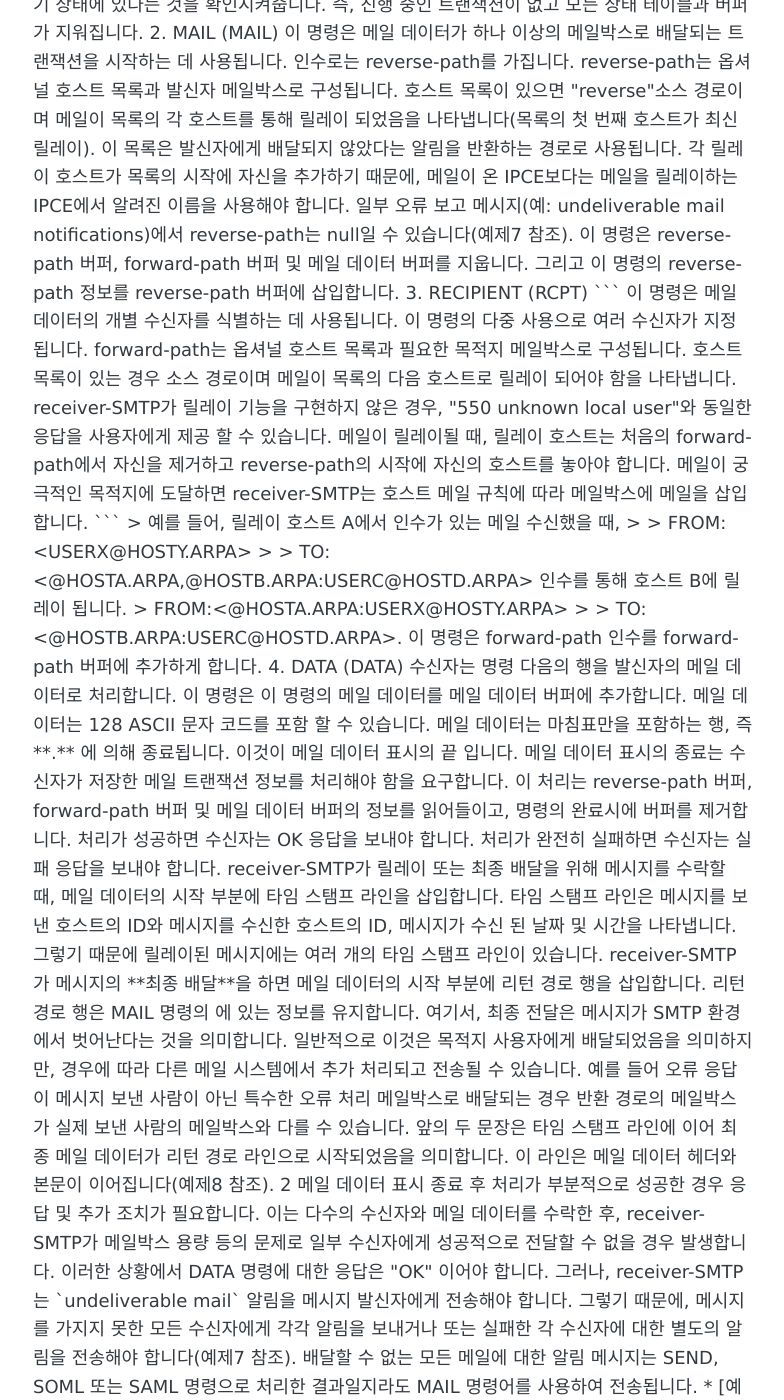
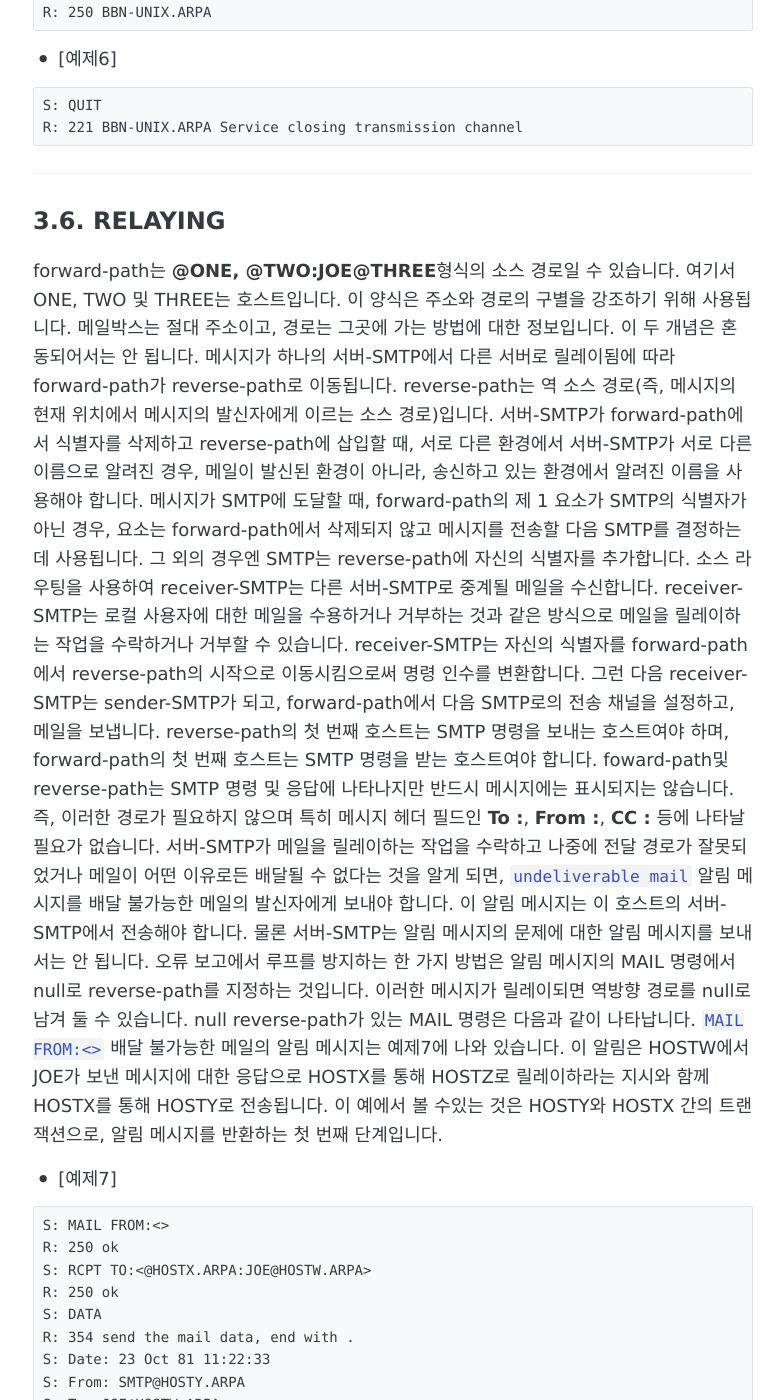
Before and after one commit to Leeheejin/leeheejin.github.io, a Jekyll site: the page built from _posts/2020-03-17-rfc-821.md, in a window 1280 px wide and 1400 px high, scrolled down 7709 px. Shown: the whole window, without its empty margins (247-1031 px from the left). Built offline with Jekyll 4.4.1, drawn with Linux system fonts in a browser that asks for light colours; comment, search, counter and statistics services are not loaded; some of the changed text lies outside the part shown.

Commit message:
Update 2020-03-17-rfc-821.md

```diff
--- a/_posts/2020-03-17-rfc-821.md
+++ b/_posts/2020-03-17-rfc-821.md
@@ -104,8 +104,8 @@ SMTP 메일 트랜잭션에는 세 단계가 있습니다.
 `MAIL <SP> FROM:<reverse-path> <CRLF>`
 이 명령은 SMTP-receiver에게 새 메일 트랜잭션이 시작되고 수신자 또는 메일 데이터를 포함한 모든 상태 테이블과 버퍼를 재 설정 하도록 지시합니다.
 그것은 오류를 보고하는 데 사용될 수 있는 reverse-path를 제공합니다. 승인되면 receiver-SMTP는 "250 OK"응답을 반환합니다.
-<reverse-path>는 단순한 메일박스 이상을 포함 할 수 있습니다.
-<reverse-path>는 호스트 및 메일박스의 역방향 소스 라우팅 목록입니다. 첫 번째 호스트는 이 명령을 보내는 호스트여야 합니다.
+\<reverse-path>는 단순한 메일박스 이상을 포함 할 수 있습니다.
+\<reverse-path>는 호스트 및 메일박스의 역방향 소스 라우팅 목록입니다. 첫 번째 호스트는 이 명령을 보내는 호스트여야 합니다.
 
 2. 절차의 두 번째 단계는 RCPT 명령입니다.
 `RCPT <SP> TO:<forward-path> <CRLF>`
@@ -285,7 +285,7 @@ Send And MaiL 명령을 사용하려면 사용자가 호스트에서 활성 상
 1. `HELO <SP> <domain> <CRLF>`
 2. `QUIT <CRLF>`
 HELO 명령에서 명령을 보내는 호스트는 자신을 식별합니다.
-그 명령은 "Hi, I'm <domain>"이라고 말하는 것으로 해석될 수 있습니다.
+그 명령은 "Hi, I'm \<domain>"이라고 말하는 것으로 해석될 수 있습니다.
 
 * [예제5]
 
@@ -444,7 +444,7 @@ receiver-SMTP가 릴레이 기능을 구현하지 않은 경우, "550 unknown lo
 수신자는 명령 다음의 행을 발신자의 메일 데이터로 처리합니다.
 이 명령은 이 명령의 메일 데이터를 메일 데이터 버퍼에 추가합니다.
 메일 데이터는 128 ASCII 문자 코드를 포함 할 수 있습니다.
-메일 데이터는 마침표만을 포함하는 행, 즉 **<CRLF>.<CRLF>** 에 의해 종료됩니다. 이것이 메일 데이터 표시의 끝 입니다.
+메일 데이터는 마침표만을 포함하는 행, 즉 **\<CRLF>.<CRLF>** 에 의해 종료됩니다. 이것이 메일 데이터 표시의 끝 입니다.
 메일 데이터 표시의 종료는 수신자가 저장한 메일 트랜잭션 정보를 처리해야 함을 요구합니다.
 이 처리는 reverse-path 버퍼, forward-path 버퍼 및 메일 데이터 버퍼의 정보를 읽어들이고, 명령의 완료시에 버퍼를 제거합니다.
 처리가 성공하면 수신자는 OK 응답을 보내야 합니다. 처리가 완전히 실패하면 수신자는 실패 응답을 보내야 합니다.
@@ -452,7 +452,7 @@ receiver-SMTP가 릴레이 또는 최종 배달을 위해 메시지를 수락할
 타임 스탬프 라인은 메시지를 보낸 호스트의 ID와 메시지를 수신한 호스트의 ID, 메시지가 수신 된 날짜 및 시간을 나타냅니다.
 그렇기 때문에 릴레이된 메시지에는 여러 개의 타임 스탬프 라인이 있습니다.
 receiver-SMTP가 메시지의 **최종 배달**을 하면 메일 데이터의 시작 부분에 리턴 경로 행을 삽입합니다.
-리턴 경로 행은 MAIL 명령의 <reverse-path>에 있는 정보를 유지합니다.
+리턴 경로 행은 MAIL 명령의 \<reverse-path>에 있는 정보를 유지합니다.
 여기서, 최종 전달은 메시지가 SMTP 환경에서 벗어난다는 것을 의미합니다.
 일반적으로 이것은 목적지 사용자에게 배달되었음을 의미하지만, 경우에 따라 다른 메일 시스템에서 추가 처리되고 전송될 수 있습니다.
 예를 들어 오류 응답이 메시지 보낸 사람이 아닌 특수한 오류 처리 메일박스로 배달되는 경우 반환 경로의 메일박스가 실제 보낸 사람의 메일박스와 다를 수 있습니다.
```
Also changed, not shown: other parts of _posts/2020-03-17-rfc-821.md (+1 -0 lines).
